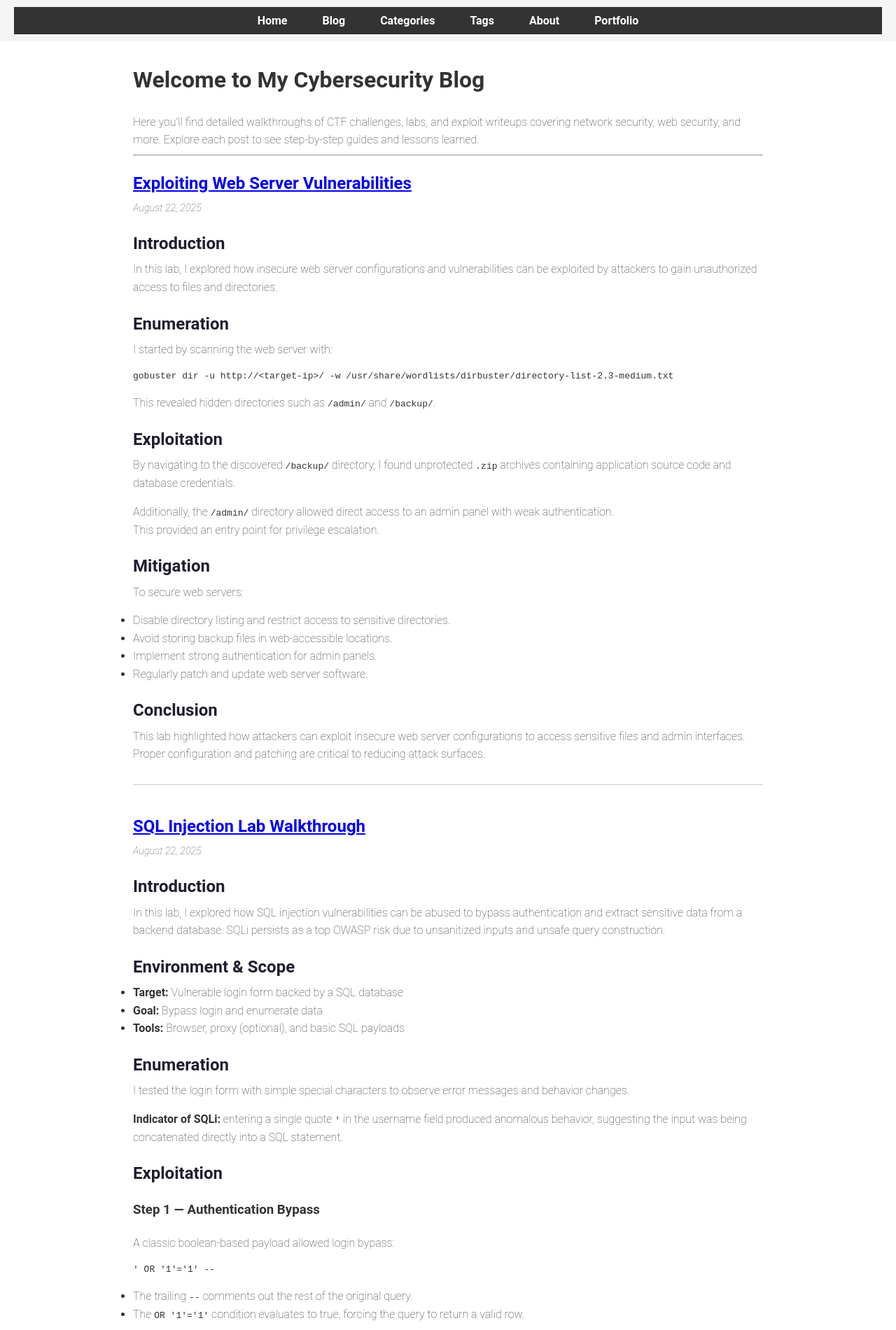
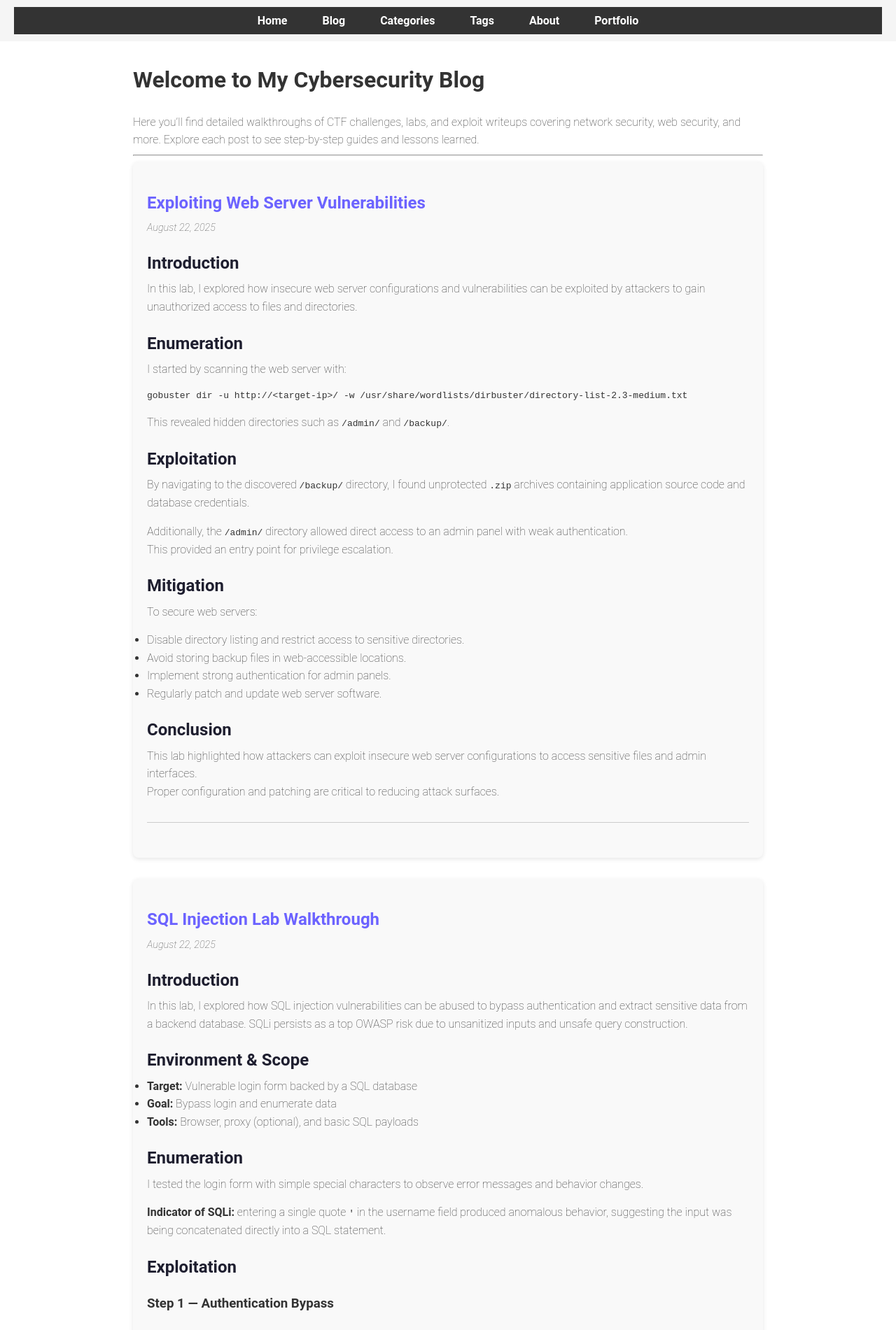
Before and after one commit to KiunaJeff/KiunaJeff.github.io, a Jekyll site: the page built from blog/index.md, in a window 1280 px wide. Shown: the top 1901 px of the page at 70% size. Built offline with Jekyll 4.4.1, drawn with Linux system fonts in a browser that asks for light colours.

Commit message:
Step 4: Add modern visual design for navbar, buttons, and posts

```diff
--- a/assets/css/style.css
+++ b/assets/css/style.css
@@ -123,3 +123,73 @@
     font-size: 0.95em;
   }
 }
+
+/* Navbar links */
+nav ul li a {
+  color: #ffffff;
+  text-decoration: none;
+  font-weight: 600;
+  padding: 10px 15px;
+  border-radius: 8px;
+  transition: all 0.3s ease;
+}
+
+/* Hover effect */
+nav ul li a:hover {
+  background-color: #6c63ff; /* accent color */
+  color: #fff;
+  transform: translateY(-2px) scale(1.05);
+  box-shadow: 0 4px 8px rgba(0,0,0,0.2);
+}
+
+/* Active page styling */
+nav ul li a.active {
+  background-color: #4b4b7d;
+  color: #fff;
+  box-shadow: 0 4px 6px rgba(0,0,0,0.2);
+}
+
+/* Buttons in blog or call-to-action */
+button, .btn {
+  background-color: #6c63ff;
+  color: #fff;
+  border: none;
+  padding: 10px 18px;
+  border-radius: 6px;
+  font-weight: 600;
+  cursor: pointer;
+  transition: all 0.3s ease;
+}
+
+button:hover, .btn:hover {
+  background-color: #5752d4;
+  transform: translateY(-2px);
+  box-shadow: 0 4px 8px rgba(0,0,0,0.2);
+}
+
+/* Links inside content */
+a {
+  color: #6c63ff;
+  text-decoration: none;
+  transition: color 0.3s ease;
+}
+
+a:hover {
+  color: #4b4b7d;
+  text-decoration: underline;
+}
+
+/* Blog post card styling */
+article {
+  background-color: #f9f9f9;
+  padding: 20px;
+  border-radius: 8px;
+  box-shadow: 0 2px 6px rgba(0,0,0,0.1);
+  margin-bottom: 30px;
+  transition: transform 0.2s ease, box-shadow 0.2s ease;
+}
+
+article:hover {
+  transform: translateY(-3px);
+  box-shadow: 0 6px 12px rgba(0,0,0,0.15);
+}
```
